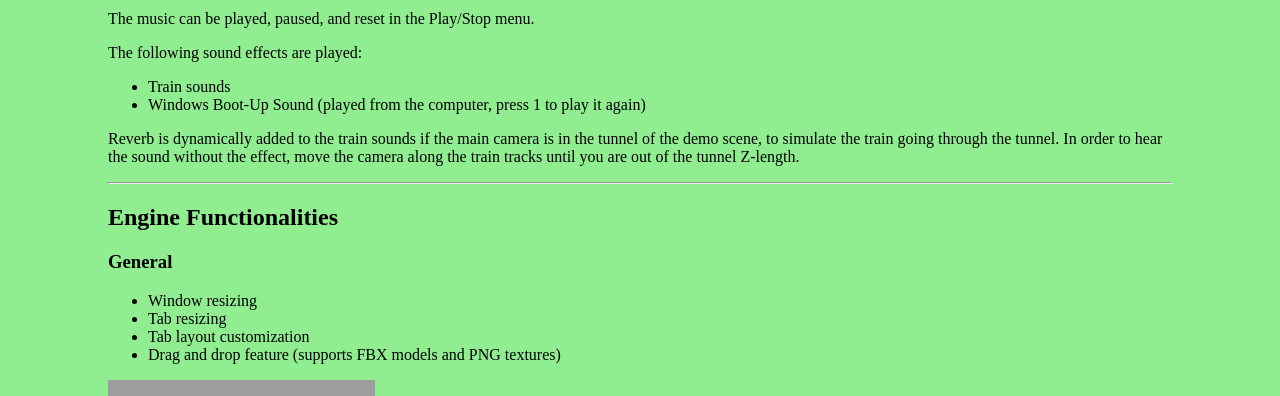
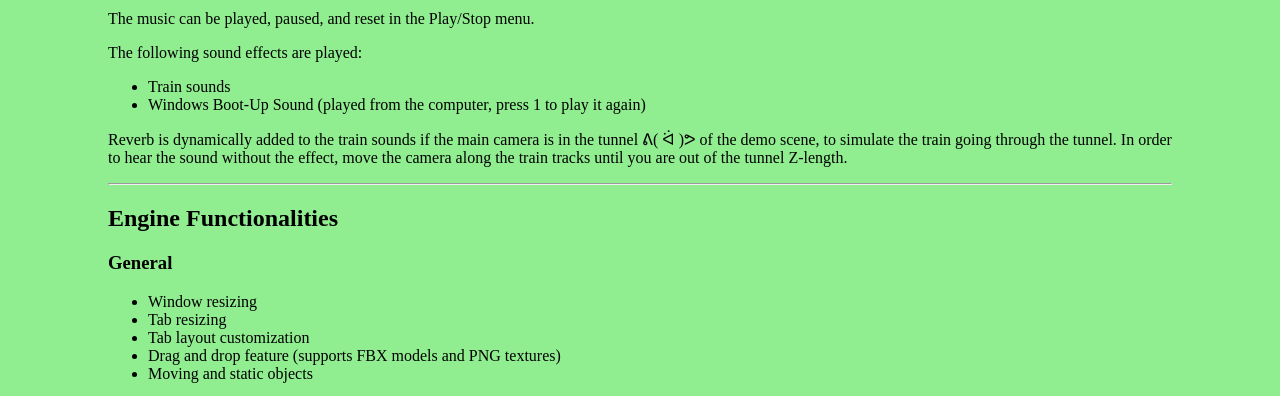
Before and after one commit to DaniGarMata/radEngine.github.io, a plain HTML site: page index.html in a window 1280 px wide. Shown: the part 1540-1936 px from the top of the page. Drawn offline with Linux system fonts and the light colour scheme; grey boxes are pictures that could not be loaded.

Commit message:
Update index.html

```diff
--- a/index.html
+++ b/index.html
@@ -55,7 +55,7 @@
         <li>Train sounds</li>
         <li>Windows Boot-Up Sound (played from the computer, press 1 to play it again)</li>
     </ul>
-    <p>Reverb is dynamically added to the train sounds if the main camera is in the tunnel of the demo scene, to simulate the train going through the tunnel. In order to hear the sound without the effect, move the camera along the train tracks until you
+    <p>Reverb is dynamically added to the train sounds if the main camera is in the tunnel ᕕ( ᐛ )ᕗ of the demo scene, to simulate the train going through the tunnel. In order to hear the sound without the effect, move the camera along the train tracks until you
         are out of the tunnel Z-length.</p>
     <hr>
     <h2 id="engine-functionalities">Engine Functionalities</h2>
@@ -65,6 +65,7 @@
         <li>Tab resizing</li>
         <li>Tab layout customization</li>
         <li>Drag and drop feature (supports FBX models and PNG textures)</li>
+        <li>Moving and static objects</li>
     </ul>
 
     <img src="https://imgur.com/uwI1lIJ.jpg">
```
